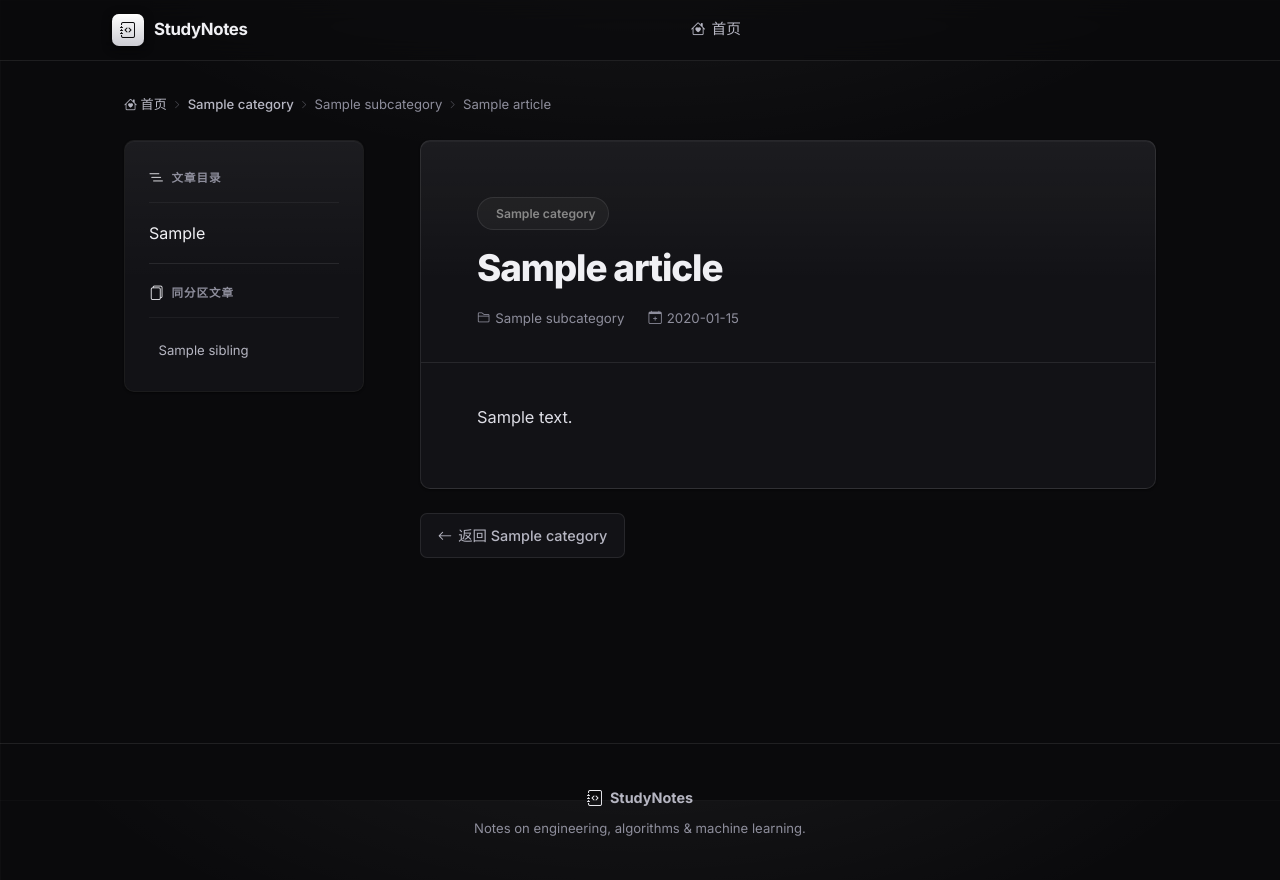
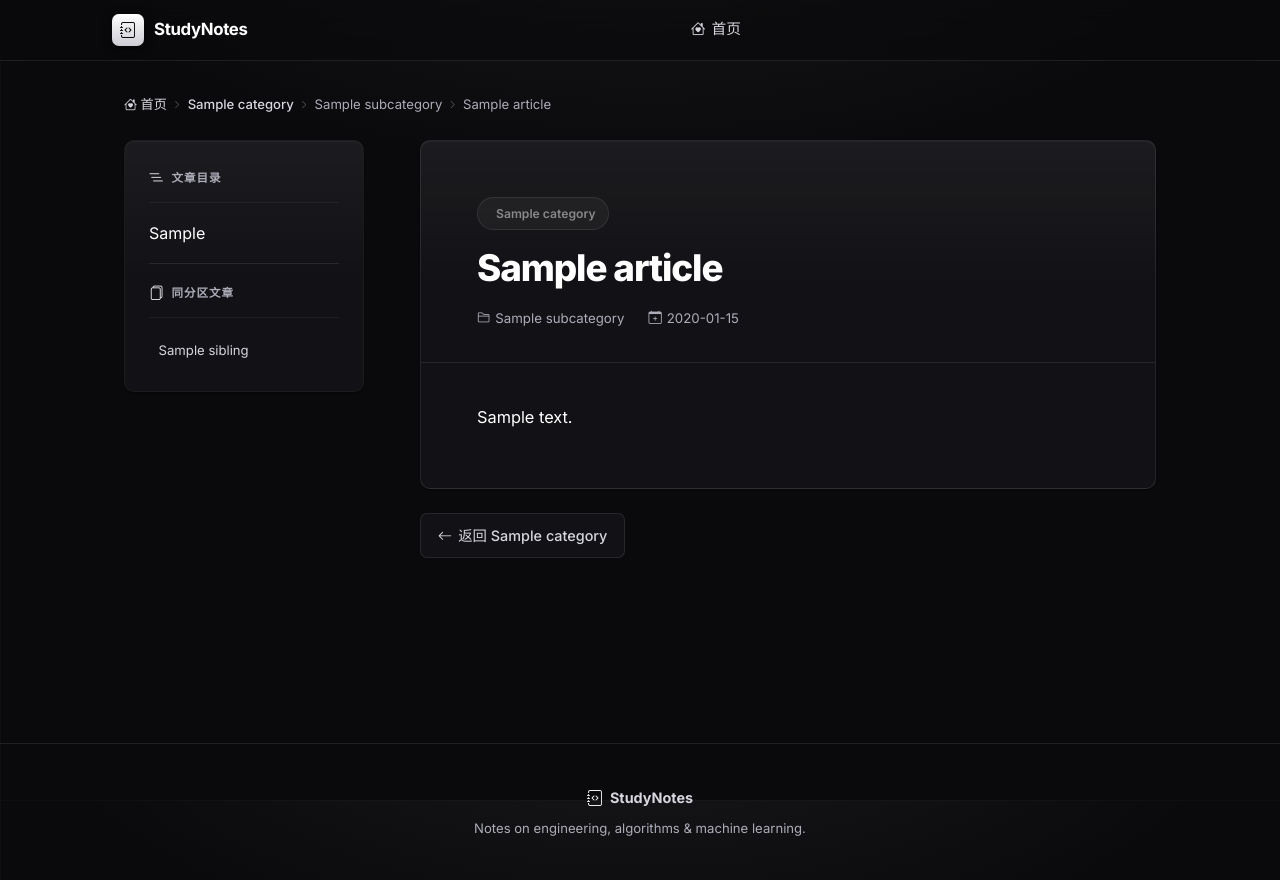
Before and after one commit to ziyi-wang2003/studynote, a Python web app: template templates/article_detail.html in a window 1280 px wide. Run offline with Jinja, Linux system fonts and the light colour scheme; the template is opened without the code that fills it: most values are stand-ins (such as "Sample title", 1, 10 or a date in 2020); some libraries are stand-ins or nearby versions.

Commit message:
笔记正文改为纯白，全面提高深色下可读性
- .markdown-content 及段落/列表/表格/引用强制 #ffffff 纯白
- --text 提到纯白 #fff，--text-2 #d6d6de、--text-3 #adadba 大幅提亮
- 标题/正文/meta 在近黑底上高对比清晰

Co-Authored-By: Claude Opus 4.7 <noreply@anthropic.com>

```diff
--- a/static/css/style.css
+++ b/static/css/style.css
@@ -448,7 +448,9 @@ body.editor-mode .site-footer { display: none; }
 .article-body { padding: var(--s-7) var(--s-8) var(--s-8); }
 .article-bottom-nav { margin-top: var(--s-5); }
 
-.markdown-content { font-size: 1.02rem; line-height: 1.8; color: #dcdce4; overflow-wrap: break-word; }
+.markdown-content { font-size: 1.02rem; line-height: 1.8; color: #ffffff; overflow-wrap: break-word; }
+.markdown-content p, .markdown-content li, .markdown-content td,
+.markdown-content blockquote, .markdown-content dl { color: #ffffff; }
 .markdown-content > *:first-child { margin-top: 0; }
 
 .markdown-content h1, .markdown-content h2,
--- a/static/css/tokens.css
+++ b/static/css/tokens.css
@@ -44,9 +44,9 @@
   --bg-code:       #0c0c0f;          /* code surface — darker than panel */
   --bg-code-head:  #08080a;
 
-  --text:    #f0f0f4;                /* primary ink */
-  --text-2:  #b6b6c2;                /* secondary — clearly readable */
-  --text-3:  #8e8e9c;                /* muted meta — still legible on black */
+  --text:    #ffffff;                /* primary — pure white */
+  --text-2:  #d6d6de;                /* secondary — bright */
+  --text-3:  #adadba;                /* muted meta — still bright */
   --text-inv:#0a0a0c;
 
   --border:        rgba(255,255,255,0.09);   /* hairline on dark */
--- a/templates/base.html
+++ b/templates/base.html
@@ -15,11 +15,11 @@
     <!-- KaTeX -->
     <link rel="stylesheet" href="https://cdn.jsdelivr.net/npm/katex@0.16.11/dist/katex.min.css">
     <!-- Code highlighting -->
-    <link rel="stylesheet" href="{{ root }}static/css/code.css?v=20260519b">
+    <link rel="stylesheet" href="{{ root }}static/css/code.css?v=20260519c">
     <!-- Design tokens -->
-    <link rel="stylesheet" href="{{ root }}static/css/tokens.css?v=20260519b">
+    <link rel="stylesheet" href="{{ root }}static/css/tokens.css?v=20260519c">
     <!-- Custom -->
-    <link rel="stylesheet" href="{{ root }}static/css/style.css?v=20260519b">
+    <link rel="stylesheet" href="{{ root }}static/css/style.css?v=20260519c">
     {% block extra_css %}{% endblock %}
 </head>
 <body class="{% block body_class %}{% endblock %}">
@@ -71,7 +71,7 @@
     <script src="https://cdn.jsdelivr.net/npm/bootstrap@5.3.3/dist/js/bootstrap.bundle.min.js"></script>
     <script src="https://cdn.jsdelivr.net/npm/katex@0.16.11/dist/katex.min.js"></script>
     <script src="https://cdn.jsdelivr.net/npm/katex@0.16.11/dist/contrib/auto-render.min.js"></script>
-    <script src="{{ root }}static/js/main.js?v=20260519b"></script>
+    <script src="{{ root }}static/js/main.js?v=20260519c"></script>
     <script src="https://cdn.jsdelivr.net/npm/mermaid@11/dist/mermaid.min.js"></script>
     <script>
     document.addEventListener('DOMContentLoaded', function() {
```
